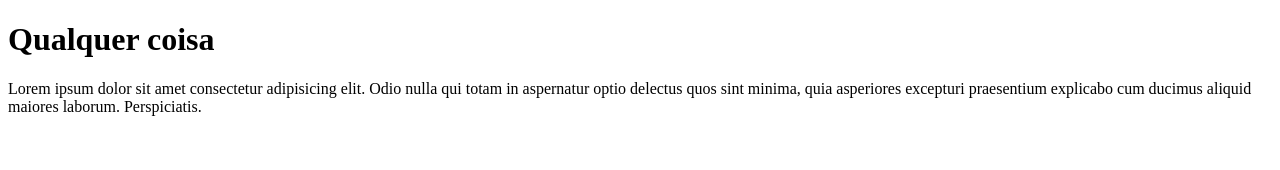
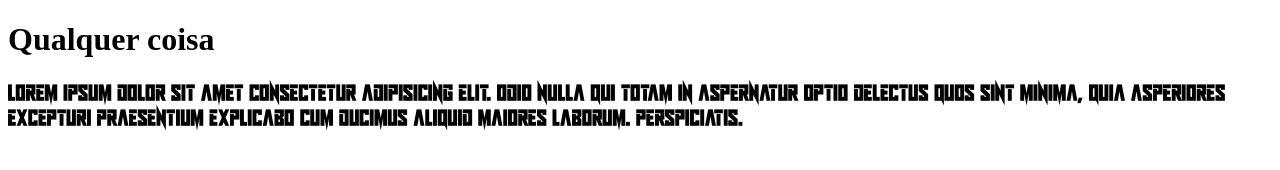
Before and after one commit to vinicius1diniz/ignore-vinicius, a plain HTML site: page index.html in a window 1280 px wide. Drawn offline with Linux system fonts and the light colour scheme.

Commit message:
Adicionando css

```diff
--- /dev/null
+++ b/estilo.css
@@ -0,0 +1,8 @@
+@font-face{
+    font-family: Infinite;
+    src: url("Infinite\ Darkness.ttf");
+}
+
+p{
+    font-family: Infinite;
+}
--- a/index.html
+++ b/index.html
@@ -5,6 +5,7 @@
     <meta http-equiv="X-UA-Compatible" content="IE=edge">
     <meta name="viewport" content="width=device-width, initial-scale=1.0">
     <title></title>
+    <link rel="stylesheet" href="estilo.css">
 </head>
 <body>
     <h1>Qualquer coisa</h1>
```
Also changed, not shown: Infinite Darkness Italic.ttf (added), Infinite Darkness.ttf (added).
